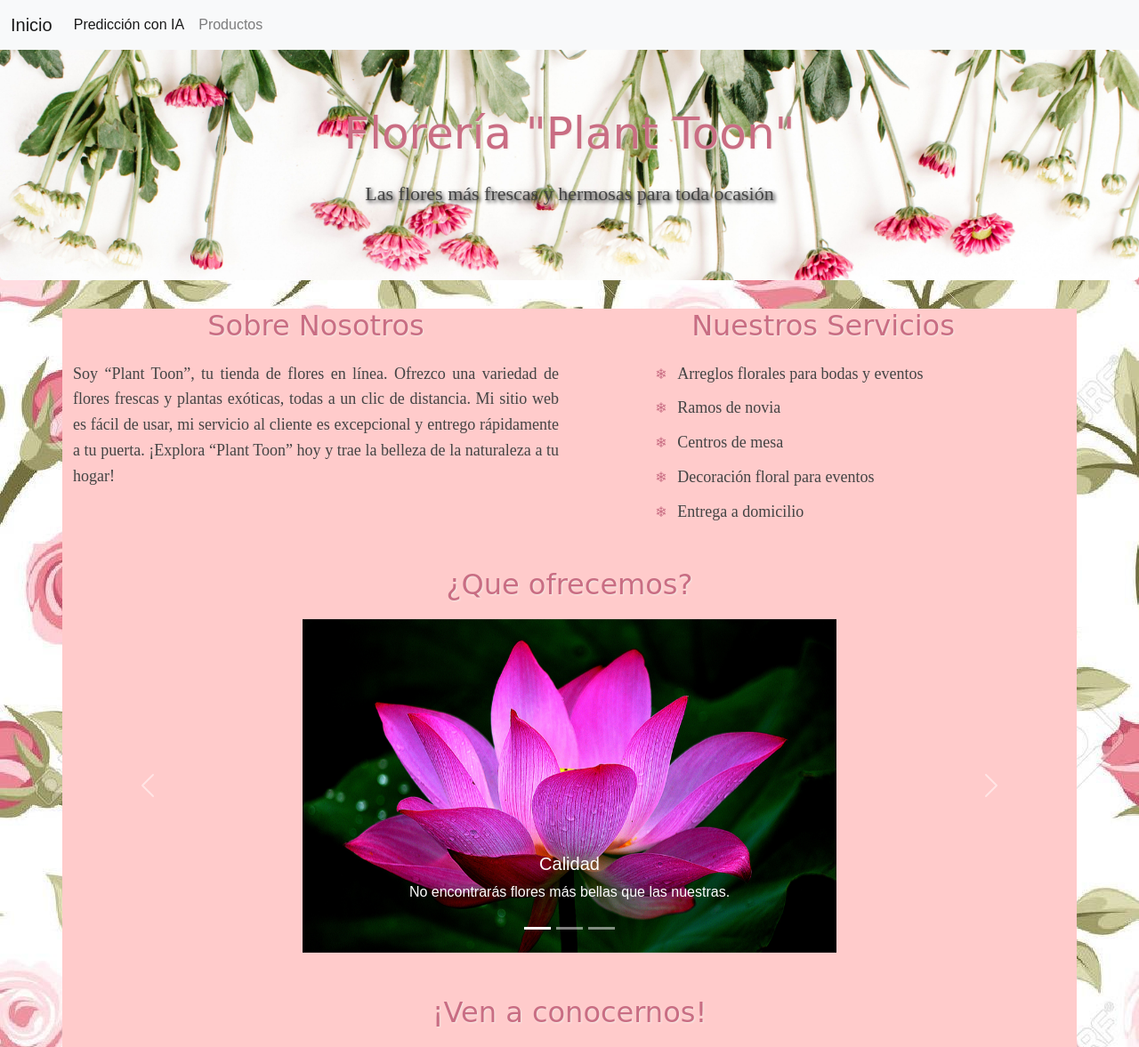
After one commit to D-Mich26/Flowey, a Flask app: page /about in a window 1280 px wide. The commit adds this page. Shown: the top 1177 px of the page at 89% size. Run offline with Flask 3, Linux system fonts and the light colour scheme; parts of the project's set-up code (start-up, migrations or seed data) failed here and were passed over; some libraries are stand-ins or nearby versions.

Commit message:
Integración web

```diff
--- a/app.py
+++ b/app.py
@@ -35,5 +35,14 @@ def predict():
     else:
         return render_template('index.html')
 
+# Nuevas rutas para las otras páginas
+@app.route('/about', methods=['GET'])
+def about():
+    return render_template('about.html')
+
+@app.route('/products', methods=['GET'])
+def products():
+    return render_template('products.html')
+
 if __name__ == "__main__":
     app.run(debug=True)
--- /dev/null
+++ b/static/css/style.css
@@ -0,0 +1,119 @@
+body {
+    font-family: 'Arial', sans-serif;
+    background-image: url('../images/bg-flower.jpg');
+   }
+
+   h1 {
+    font-family: 'Great Vibes', cursive;
+    font-size: 50px;
+    color: #c96d83;
+    text-align: center;
+    margin-bottom: 20px;
+    text-shadow: 1px 1px 2px #f2e9e4;
+  }
+
+   h2 {
+    font-family: 'Great Vibes', cursive;
+    font-size: 32px;
+    color: #c96d83;
+    text-align: center;
+    margin-bottom: 20px;
+    text-shadow: 1px 1px 2px #f2e9e4;
+  }
+
+    ul {
+      list-style-type: none;
+      padding-left: 20%;
+      margin-bottom: 40px;
+  }
+
+    li.event {
+      font-family: 'Lora', serif;
+      font-size: 18px;
+      line-height: 1.6;
+      color: #444;
+      margin-bottom: 10px;
+      position: relative;
+    }
+
+    .event::before {
+        content: "\2744";
+        font-family: 'Font Awesome 5 Free'; /
+        font-weight: 900;
+        color: #c96d83;
+        font-size: 16px;
+        position: absolute;
+        left: -25px;
+        top: 2px;
+    }
+    p.about {
+      font-family: 'Lora', serif;
+      font-size: 18px;
+      line-height: 1.6;
+      color: #444;
+      text-align: justify;
+    }
+    p.desc {
+      font-family: 'Lora', serif;
+      font-size: 22px;
+      line-height: 1.6;
+      color: #444;
+    }
+    .carousel-inner {
+      max-width: 600px;
+      margin: auto;
+    }
+    .carousel-image {
+      height: 400px;
+      object-fit: cover;
+    }
+    .map {
+      display: flex;
+      justify-content: center;
+      align-items: center;
+      width: 100%;
+      height: 70vh;
+    }
+    .map iframe {
+        border: 0;
+    }
+    .container {
+      background-color: #FFCBCB;
+    }
+    .social-icons a {
+      color: #444;
+      font-size: 24px;
+      margin: 0 10px;
+  }
+
+  .social-icons a:hover {
+      color: #c96d83;
+  }
+  footer h5 {
+    font-family: 'Playfair Display', serif; /* Fuente elegante con serifas */
+    font-size: 20px; /* Tamaño de fuente adecuado */
+    font-weight: bold; /* Negrita */
+    color: #683715; /* Color marrón cálido */
+    margin-bottom: 15px; /* Espacio inferior */
+    text-transform: uppercase; /* Mayúsculas para un toque moderno */
+    letter-spacing: 1px; /* Espacio entre letras */
+}
+footer li {
+  font-family: 'Lora', serif; /* Misma fuente que los párrafos */
+  font-size: 16px; /* Tamaño de fuente ligeramente más pequeño */
+  line-height: 1.4; /* Interlineado ajustado */
+  color: #444; /* Color gris oscuro */
+}
+
+footer ul li::before { /* Eliminamos los iconos de las listas del footer */
+  content: none;
+}
+
+.icons{
+  display: flex;
+  justify-content: center;
+  align-items: center;
+  margin-top: 20px;
+  height: 30px;
+  object-fit: cover;
+}
--- /dev/null
+++ b/templates/about.html
@@ -0,0 +1,152 @@
+<!DOCTYPE html>
+<html lang="es">
+<head>
+    <meta charset="UTF-8">
+    <meta name="viewport" content="width=device-width, initial-scale=1.0">
+    <title>Florería Mi Jardín</title>
+    <link rel="stylesheet" href="https://stackpath.bootstrapcdn.com/bootstrap/4.5.2/css/bootstrap.min.css">
+    <link href="https://cdn.jsdelivr.net/npm/bootstrap@5.3.3/dist/css/bootstrap.min.css" rel="stylesheet" integrity="sha384-QWTKZyjpPEjISv5WaRU9OFeRpok6YctnYmDr5pNlyT2bRjXh0JMhjY6hW+ALEwIH" crossorigin="anonymous">
+    <link rel="stylesheet" type="text/css" href="../static/css/style.css">
+    <style>
+        .jumbotron {
+      background-image: url("{{ url_for('static', filename='images/banner.jpg') }}");
+      background-size: cover;
+      color: white;
+      text-shadow: 2px 2px 4px black;
+  }
+    </style>
+</head>
+<body>
+    <nav class="navbar navbar-expand-lg navbar-light bg-light">
+        <div class="container-fluid">
+            <a class="navbar-brand" href="/about">Inicio</a>
+            <div class="collapse navbar-collapse" id="navbarSupportedContent">
+                <ul class="navbar-nav mr-auto">
+                    <li class="nav-item active">
+                        <a class="nav-link" href="/">Predicción con IA</a>
+                    </li>
+                    <li class="nav-item">
+                        <a class="nav-link" href="/products">Productos</a>
+                    </li>
+                </ul>
+            </div>
+        </div>
+    </nav>
+
+    <div class="jumbotron text-center">
+        <h1>Florería "Plant Toon"</h1>
+        <p class="desc">Las flores más frescas y hermosas para toda ocasión</p>
+    </div>
+
+    <div class="container">
+        <div class="row">
+            <div class="col-md-6">
+                <h2>Sobre Nosotros</h2>
+                <p class="about">Soy “Plant Toon”, tu tienda de flores en línea. Ofrezco una variedad de flores frescas y plantas exóticas, todas a un clic de distancia. Mi sitio web es fácil de usar, mi servicio al cliente es excepcional y entrego rápidamente a tu puerta. ¡Explora “Plant Toon” hoy y trae la belleza de la naturaleza a tu hogar!</p>
+            </div>
+            <div class="col-md-6">
+                <h2>Nuestros Servicios</h2>
+                <ul>
+                    <li class="event">Arreglos florales para bodas y eventos</li>
+                    <li class="event">Ramos de novia</li>
+                    <li class="event">Centros de mesa</li>
+                    <li class="event">Decoración floral para eventos</li>
+                    <li class="event">Entrega a domicilio</li>
+                </ul>
+            </div>
+        </div>
+
+        <div class="row mt-2">
+            <div class="col-md-12">
+                <h2>¿Que ofrecemos?</h2>
+                <div id="carouselExampleCaptions" class="carousel slide">
+                  <div class="carousel-indicators">
+                    <button type="button" data-bs-target="#carouselExampleCaptions" data-bs-slide-to="0" class="active" aria-current="true" aria-label="Slide 1"></button>
+                    <button type="button" data-bs-target="#carouselExampleCaptions" data-bs-slide-to="1" aria-label="Slide 2"></button>
+                    <button type="button" data-bs-target="#carouselExampleCaptions" data-bs-slide-to="2" aria-label="Slide 3"></button>
+                  </div>
+                  <div class="carousel-inner">
+                    <div class="carousel-item active">
+                      <img src="../static/images/calidad.jpg" class="d-block w-100" alt="...">
+                      <div class="carousel-caption d-none d-md-block">
+                        <h5>Calidad</h5>
+                        <p>No encontrarás flores más bellas que las nuestras.</p>
+                      </div>
+                    </div>
+                    <div class="carousel-item">
+                      <img src="../static/images/adornos.png" class="d-block w-100" alt="...">
+                      <div class="carousel-caption d-none d-md-block">
+                        <h5>Rapidez</h5>
+                        <p>Hasta un día antes de tu evento.</p>
+                      </div>
+                    </div>
+                    <div class="carousel-item">
+                      <img src="../static/images/precio.png" class="d-block w-100" alt="...">
+                      <div class="carousel-caption d-none d-md-block">
+                        <h5>Precio</h5>
+                        <p>Las mejores flores a precios increíbles.</p>
+                      </div>
+                    </div>
+                  </div>
+                  <button class="carousel-control-prev" type="button" data-bs-target="#carouselExampleCaptions" data-bs-slide="prev">
+                    <span class="carousel-control-prev-icon" aria-hidden="true"></span>
+                    <span class="visually-hidden">Previous</span>
+                  </button>
+                  <button class="carousel-control-next" type="button" data-bs-target="#carouselExampleCaptions" data-bs-slide="next">
+                    <span class="carousel-control-next-icon" aria-hidden="true"></span>
+                    <span class="visually-hidden">Next</span>
+                  </button>
+                </div>
+            </div>
+        </div>
+
+        <div class="row mt-5">
+          <div class="col-md-12">
+              <h2>¡Ven a conocernos!</h2>
+              <div class="map">
+                <iframe src="https://www.google.com/maps/embed?pb=!1m18!1m12!1m3!1d3756.526036241955!2d-99.19015562493176!3d19.690216181644903!2m3!1f0!2f0!3f0!3m2!1i1024!2i768!4f13.1!3m3!1m2!1s0x85d1f54156948569%3A0x9ef349d975d1150f!2sFES%20Cuautitl%C3%A1n%20UNAM%20Campus%20IV!5e0!3m2!1ses-419!2smx!4v1716441954584!5m2!1ses-419!2smx"
+                        width="80%" height="450" style="border:0;" allowfullscreen="" loading="lazy" referrerpolicy="no-referrer-when-downgrade" ></iframe>
+              </div>
+            </div>
+        </div>
+
+    </div>
+    <footer class="footer mt-5 py-3 bg-light">
+      <div class="container">
+          <div class="row">
+              <div class="col-md-4">
+                  <h5>Contacto</h5>
+                  <ul class="list-unstyled">
+                      <li><i class="fas fa-map-marker-alt"></i> Dirección: Calle de las Flores 123, Ciudad</li>
+                      <li><i class="fas fa-phone"></i> Teléfono: (555) 555-5555</li>
+                      <li><i class="fas fa-envelope"></i> Email: info@floreriamijardin.com</li>
+                  </ul>
+              </div>
+              <div class="col-md-4 text-center">
+                  <h5>Síguenos</h5>
+                  <ul class="list-inline social-icons">
+                      <li class="list-inline-item">
+                          <img src="../static/images/social-media.png" class="icons">
+                      </li>
+                      <li class="list-inline-item">
+                        <img src="../static/images/twitter.png" class="icons">
+                      </li>
+                      <li class="list-inline-item">
+                        <img src="../static/images/instagram.png" class="icons">
+                      </li>
+                  </ul>
+              </div>
+              <div class="col-md-4 text-right">
+                  <p>&copy; 2023 Florería "Splan Toon". Todos los derechos reservados.</p>
+              </div>
+          </div>
+      </div>
+  </footer>
+
+    <script src="https://code.jquery.com/jquery-3.5.1.slim.min.js"></script>
+    <script src="https://cdn.jsdelivr.net/npm/popper.js@1.16.1/dist/umd/popper.min.js"></script>
+    <script src="https://stackpath.bootstrapcdn.com/bootstrap/4.5.2/js/bootstrap.min.js"></script>
+    <script src="https://cdn.jsdelivr.net/npm/bootstrap@5.3.3/dist/js/bootstrap.bundle.min.js" integrity="sha384-YvpcrYf0tY3lHB60NNkmXc5s9fDVZLESaAA55NDzOxhy9GkcIdslK1eN7N6jIeHz" crossorigin="anonymous"></script>
+  </body>
+</body>
+</html>
```
Also changed, not shown: templates/index.html (+15 -33 lines), static/images/adornos.png (added), static/images/banner.jpg (added), static/images/bg-flower.jpg (added), static/images/calidad.jpg (added), static/images/instagram.png (added), static/images/precio.png (added), static/images/social-media.png (added), static/images/twitter.png (added).
